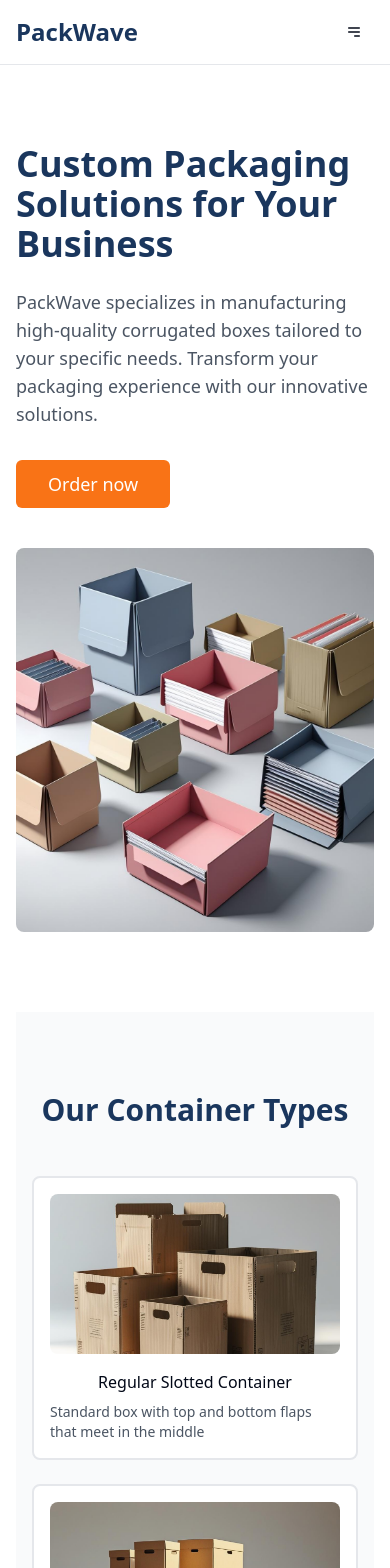
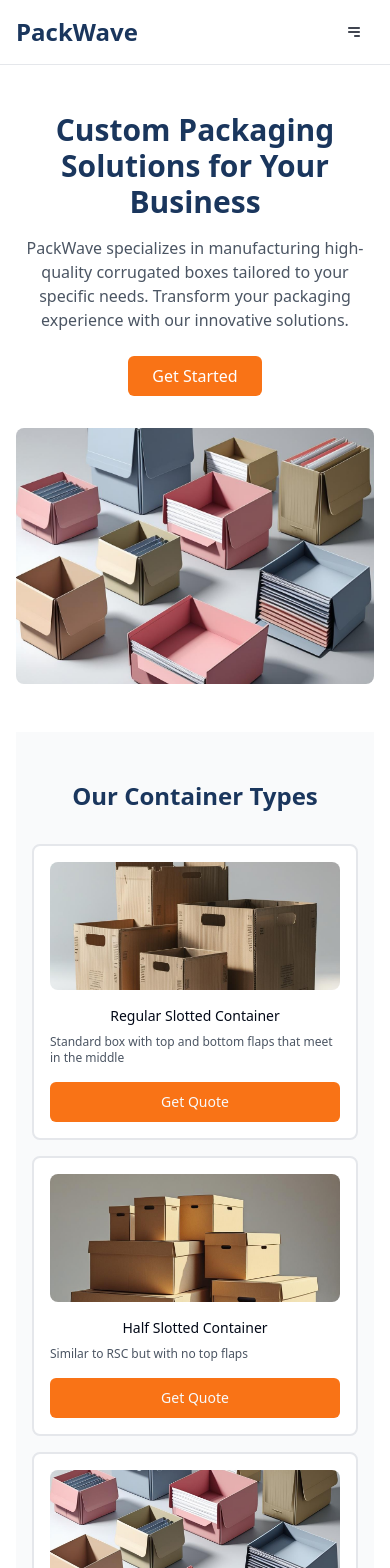
Before and after one commit to AxilAxil/packwave, a React (Vite) app: page / in a window 390 px wide. Shown: the top 1568 px of the page. Built offline with nearby package versions, Linux system fonts and the light colour scheme.

Commit message:
Refactor: Adjust container sizes and responsiveness

```diff
--- a/src/components/Footer.tsx
+++ b/src/components/Footer.tsx
@@ -18,7 +18,6 @@ const Footer = () => {
             <ul className="space-y-2">
               <li><Link to="/" className="text-gray-300 hover:text-[#f97316]">Home</Link></li>
               <li><Link to="/about" className="text-gray-300 hover:text-[#f97316]">About</Link></li>
-              <li><Link to="/order" className="text-gray-300 hover:text-[#f97316]">Order</Link></li>
               <li><Link to="/contact" className="text-gray-300 hover:text-[#f97316]">Contact</Link></li>
             </ul>
           </div>
--- a/src/pages/Home.tsx
+++ b/src/pages/Home.tsx
@@ -1,9 +1,36 @@
 
 import { Button } from "@/components/ui/button";
-import { useState } from "react";
+import { useState, useEffect } from "react";
 
 const Home = () => {
   const [showContactInfo, setShowContactInfo] = useState<{ [key: number]: boolean }>({});
+
+  useEffect(() => {
+    const handleClickOutside = (event: MouseEvent) => {
+      // Check if click is outside any container card
+      const containerCards = document.querySelectorAll('[data-container-card]');
+      let clickedOutside = true;
+
+      containerCards.forEach(card => {
+        if (card.contains(event.target as Node)) {
+          clickedOutside = false;
+        }
+      });
+
+      if (clickedOutside) {
+        setShowContactInfo({});
+      }
+    };
+
+    document.addEventListener('mousedown', handleClickOutside);
+    return () => {
+      document.removeEventListener('mousedown', handleClickOutside);
+    };
+  }, []);
+
+  const handleCallToOrder = (typeId: number) => {
+    setShowContactInfo(prev => ({ ...prev, [typeId]: !prev[typeId] }));
+  };
 
   const containerTypes = [
     {
@@ -35,19 +62,19 @@ const Home = () => {
   return (
     <div className="min-h-screen pt-16">
       <div className="max-w-7xl mx-auto px-4 sm:px-6 lg:px-8">
-        <div className="flex flex-col md:flex-row items-center justify-between py-20">
-          <div className="md:w-1/2 mb-10 md:mb-0">
-            <h1 className="text-4xl md:text-5xl font-bold text-[#1a365d] mb-6">
+        <div className="flex flex-col lg:flex-row items-center justify-between py-12 sm:py-16 lg:py-20">
+          <div className="lg:w-1/2 mb-8 lg:mb-0 text-center lg:text-left">
+            <h1 className="text-3xl sm:text-4xl lg:text-5xl font-bold text-[#1a365d] mb-4 sm:mb-6">
               Custom Packaging Solutions for Your Business
             </h1>
-            <p className="text-lg text-gray-600 mb-8">
+            <p className="text-base sm:text-lg text-gray-600 mb-6 sm:mb-8 max-w-2xl mx-auto lg:mx-0">
               PackWave specializes in manufacturing high-quality corrugated boxes tailored to your specific needs. Transform your packaging experience with our innovative solutions.
             </p>
             <Button
-              className="bg-[#f97316] hover:text-white hover:bg-[#1a365d] text-white px-8 py-6 text-lg"
+              className="bg-[#f97316] hover:text-white hover:bg-[#1a365d] text-white px-6 sm:px-8 py-4 sm:py-6 text-base sm:text-lg"
               onClick={() => setShowContactInfo(prev => ({ ...prev, [0]: !prev[0] }))}
             >
-              {showContactInfo[0] ? "Call to Order" : "Order now"}
+              {showContactInfo[0] ? "Call to Order" : "Get Started"}
             </Button>
             {showContactInfo[0] && (
               <div className="mt-4 p-3 bg-gray-50 rounded-lg">
@@ -58,35 +85,53 @@ const Home = () => {
               </div>
             )}
           </div>
-          <div className="md:w-1/2">
+          <div className="lg:w-1/2 w-full max-w-md lg:max-w-none">
             <img
               src="/lovable-uploads/c8eb6e7a-8190-4e9b-b63b-e7029672302f.png"
               alt="Packaging Solutions"
-              className="rounded-lg w-full h-96 object-cover"
+              className="rounded-lg w-full h-64 sm:h-80 lg:h-96 object-cover"
             />
           </div>
         </div>
 
         {/* Container Types Section */}
-        <div className="py-20 bg-gray-50">
+        <div className="py-12 sm:py-16 lg:py-20 bg-gray-50">
           <div className="max-w-7xl mx-auto px-4 sm:px-6 lg:px-8">
-            <h2 className="text-3xl font-bold text-[#1a365d] text-center mb-12">Our Container Types</h2>
-            <div className="grid grid-cols-1 md:grid-cols-2 lg:grid-cols-4 gap-6 items-start">
+            <h2 className="text-2xl sm:text-3xl font-bold text-[#1a365d] text-center mb-8 sm:mb-12">Our Container Types</h2>
+            <div className="grid grid-cols-1 sm:grid-cols-2 lg:grid-cols-4 gap-4 sm:gap-6">
               {containerTypes.map((type) => (
                 <div
                   key={type.id}
                   data-container-card
-                  className="bg-white border-2 border-gray-200 rounded-lg p-4 hover:border-gray-300 transition-colors"
+                  className="bg-white border-2 border-gray-200 rounded-lg p-4 hover:border-gray-300 transition-colors h-full flex flex-col"
                 >
-                  <div className="h-40 overflow-hidden rounded-lg mb-4">
+                  <div className="h-32 sm:h-40 overflow-hidden rounded-lg mb-4 flex-shrink-0">
                     <img
                       src={type.image}
                       alt={type.name}
                       className="w-full h-full object-cover"
                     />
                   </div>
-                  <h3 className="font-medium text-center mb-2">{type.name}</h3>
-                  <p className="text-gray-600 text-sm">{type.description}</p>
+                  <div className="flex flex-col flex-grow">
+                    <h3 className="font-medium text-center mb-2 text-sm sm:text-base">{type.name}</h3>
+                    <p className="text-gray-600 text-xs sm:text-sm flex-grow">{type.description}</p>
+                    <div className="mt-4">
+                      <Button
+                        className="w-full bg-[#f97316] hover:text-white hover:bg-[#1a365d] text-sm"
+                        onClick={() => handleCallToOrder(type.id)}
+                      >
+                        Get Quote
+                      </Button>
+                      {showContactInfo[type.id] && (
+                        <div className="mt-4 p-3 bg-gray-50 rounded-lg">
+                          <p className="text-xs sm:text-sm text-gray-700">
+                            To place order call: <strong>(555) 123-4567</strong><br />
+                            Or email: <strong>info@packwave.com</strong>
+                          </p>
+                        </div>
+                      )}
+                    </div>
+                  </div>
                 </div>
               ))}
             </div>
```
